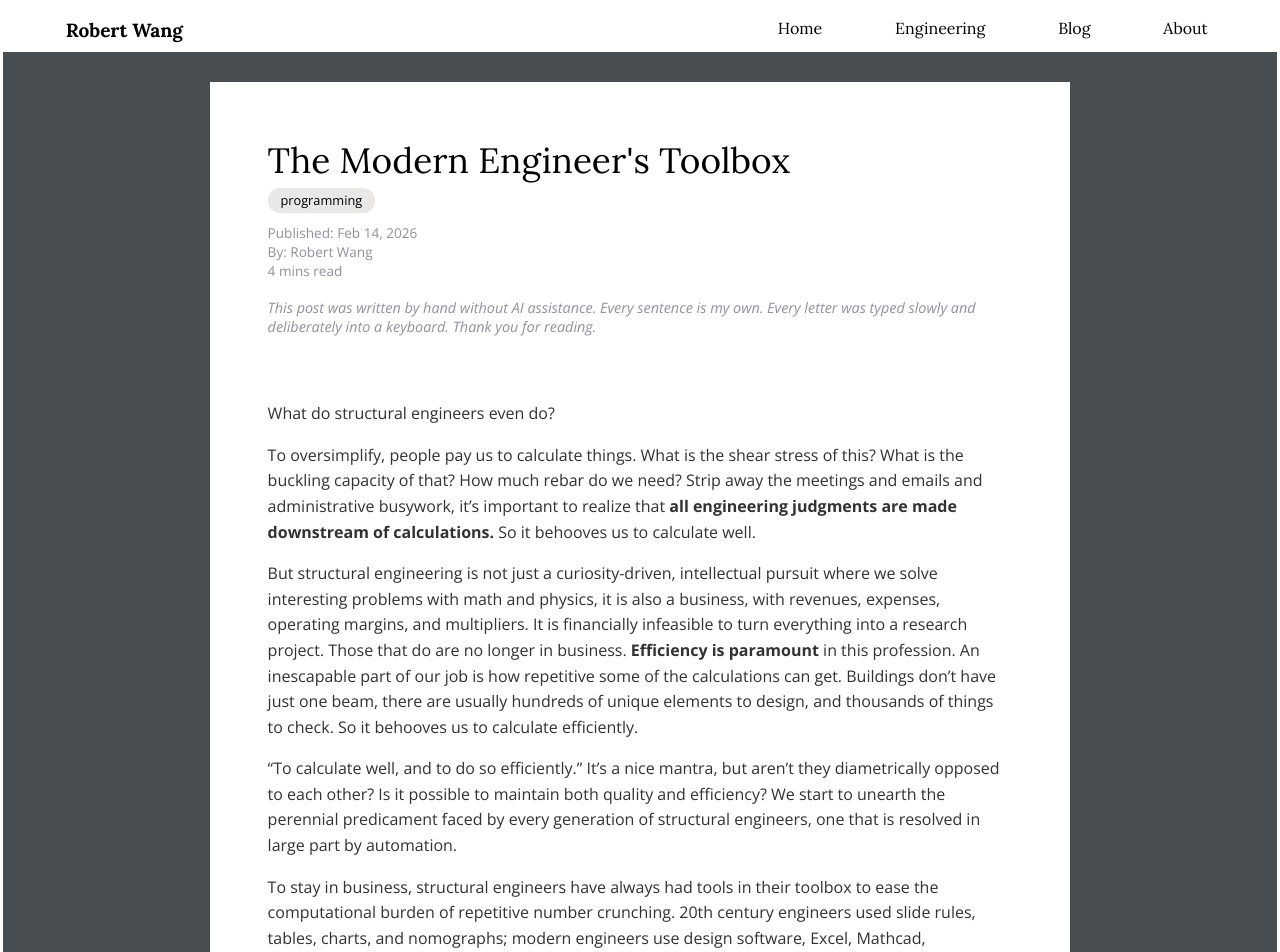
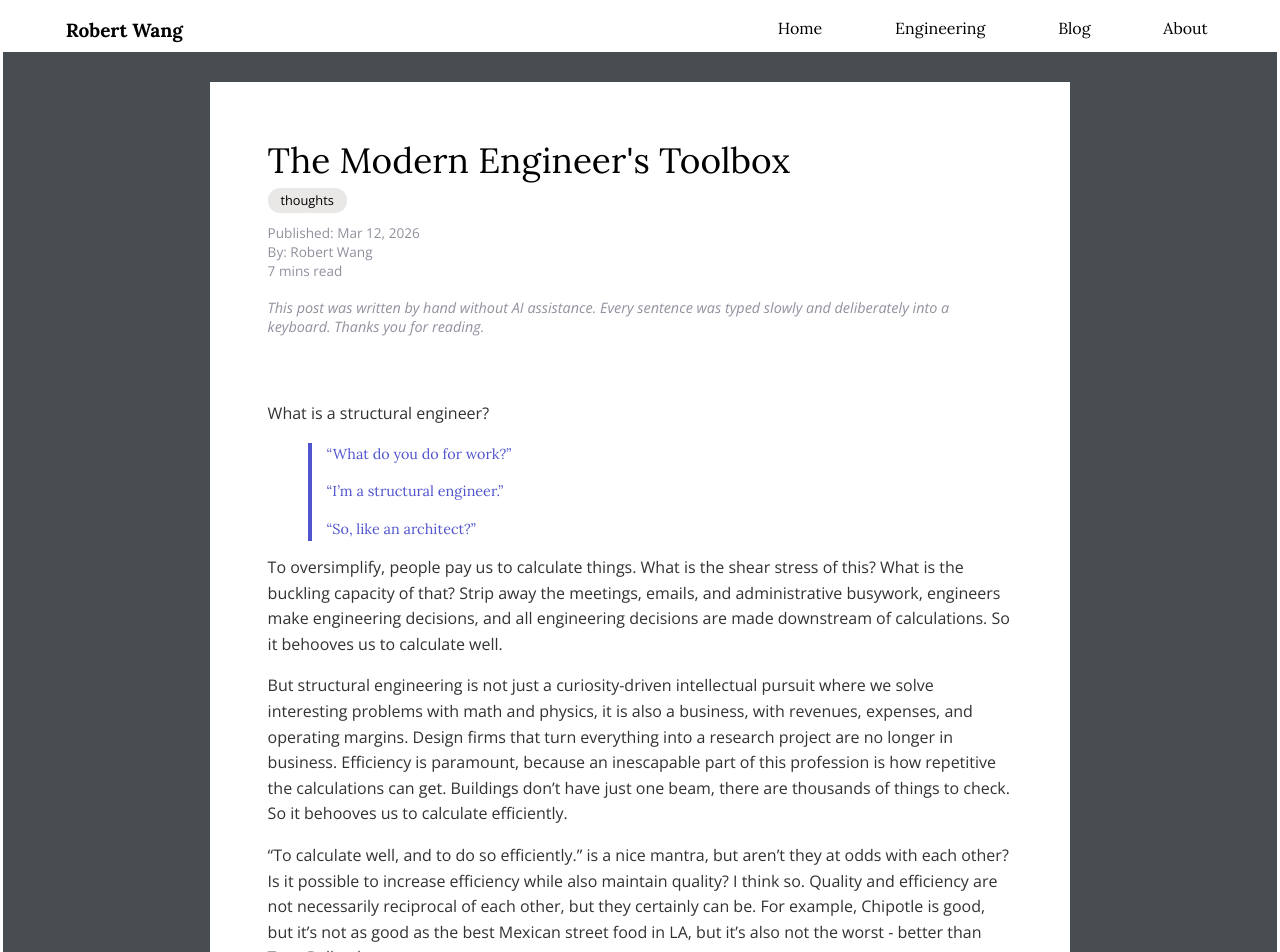
Before and after one commit to wcfrobert/wcfrobert.github.io, a Jekyll site: the page built from _posts/2026-02-15-why-programming.md, in a window 1280 px wide. Shown: the top 952 px of the page. Built offline with Jekyll 4.4.1, drawn with Linux system fonts in a browser that asks for light colours; comment, search, counter and statistics services are not loaded; some of the changed text lies outside the part shown.

Commit message:
revisions to latest article

```diff
--- a/_layouts/blog-post.html
+++ b/_layouts/blog-post.html
@@ -90,7 +90,7 @@
           read
           <div style="margin-bottom: 18px;"></div>
 
-          <div style="font-style:italic; font-size:0.9rem;">This post was written by hand without AI assistance. Every sentence is my own. Every letter was typed slowly and deliberately into a keyboard. Thank you for reading.</div>
+          <div style="font-style:italic; font-size:0.9rem;">This post was written by hand without AI assistance. Every sentence was typed slowly and deliberately into a keyboard. Thanks you for reading.</div>
 
         </div>
 
@@ -182,7 +182,7 @@
       </g>
     </svg>
     <div class="copyright-footer">&copy; 2021 - {{ "now" | date: "%Y" }} Robert Wang</div>
-    <div class="copyright-footer">Designed by RW with love. Powered by Jekyll + GitHub Pages</div>
+    <div class="copyright-footer" style="font-style: italic;">Make the world a bit better.</div>
   </footer>
 
   <script id="dsq-count-scr" src="//robwang-io.disqus.com/count.js" async></script>
--- a/_layouts/typical.html
+++ b/_layouts/typical.html
@@ -101,7 +101,7 @@
       </g>
     </svg>
     <div class="copyright-footer">&copy; 2021 - {{ "now" | date: "%Y" }} Robert Wang</div>
-    <div class="copyright-footer">Designed by RW with love. Powered by Jekyll + GitHub Pages</div>
+    <div class="copyright-footer" style="font-style: italic;">Make the world a bit better.</div>
   </footer>
 
 <!-- My Own JS -->
--- a/_posts/2026-02-15-why-programming.md
+++ b/_posts/2026-02-15-why-programming.md
@@ -3,21 +3,27 @@ layout: blog-post
 categories: engineering
 title: "The Modern Engineer's Toolbox"
 description: "on structural engineer's perennial obsession with automation"
-date: 2026-02-14
+date: 2026-03-12
 image: assets/img/blog/2025/etabs/etabs11.png
-tags: programming
+tags: thoughts
 typora-root-url: ./..
 ---
 
-What do structural engineers even do?
+What is a structural engineer?
 
-To oversimplify, people pay us to calculate things. What is the shear stress of this? What is the buckling capacity of that? How much rebar do we need? Strip away the meetings and emails and administrative busywork, it's important to realize that **all engineering judgments are made downstream of calculations.** So it behooves us to calculate well.
+> "What do you do for work?"
+>
+> "I'm a structural engineer."
+>
+> "So, like an architect?"
 
-But structural engineering is not just a curiosity-driven, intellectual pursuit where we solve interesting problems with math and physics, it is also a business, with revenues, expenses, operating margins, and multipliers. It is financially infeasible to turn everything into a research project. Those that do are no longer in business. **Efficiency is paramount** in this profession. An inescapable part of our job is how repetitive some of the calculations can get. Buildings don't have just one beam, there are usually hundreds of unique elements to design, and thousands of things to check. So it behooves us to calculate efficiently.
+To oversimplify, people pay us to calculate things. What is the shear stress of this? What is the buckling capacity of that? Strip away the meetings, emails, and administrative busywork, engineers make engineering decisions, and all engineering decisions are made downstream of calculations. So it behooves us to calculate well.
 
-"To calculate well, and to do so efficiently." It's a nice mantra, but aren't they diametrically opposed to each other? Is it possible to maintain both quality and efficiency? We start to unearth the perennial predicament faced by every generation of structural engineers, one that is resolved in large part by automation.
+But structural engineering is not just a curiosity-driven intellectual pursuit where we solve interesting problems with math and physics, it is also a business, with revenues, expenses, and operating margins. Design firms that turn everything into a research project are no longer in business. Efficiency is paramount, because an inescapable part of this profession is how repetitive the calculations can get. Buildings don't have just one beam, there are thousands of things to check. So it behooves us to calculate efficiently.
 
-To stay in business, structural engineers have always had tools in their toolbox to ease the computational burden of repetitive number crunching. 20th century engineers used slide rules, tables, charts, and nomographs; modern engineers use design software, Excel, Mathcad, grasshopper.
+"To calculate well, and to do so efficiently." is a nice mantra, but aren't they at odds with each other? Is it possible to increase efficiency while also maintain quality? I think so. Quality and efficiency are not necessarily reciprocal of each other, but they certainly can be. For example, Chipotle is good, but it's not as good as the best Mexican street food in LA, but it's also not the worst - better than Taco Bell at least.
+
+It turns out, every generation of structural engineers have had tools in their toolbox to ease the computational burden of repetitive number crunching. 20th century engineers used slide rules, charts, and nomographs; modern engineers use FEM software, Excel, and grasshopper.
 
 <img src="/assets/img/blog/2025/etabs/etabs11.png" style="width:60%;"/>
 *Graphic Statics was used in the 19th century by engineers to graphically compute forces in truss structures. The sketch above is the first working drawing of the Salginatobel Bridge by Robert Maillart in 1928. Figure from [(Fivet & Zastavni, 2011)](https://www.researchgate.net/publication/260123151_Robert_Maillart's_key_methods_from_the_Salginatobel_Bridge_design_process_1928])*
@@ -28,24 +34,33 @@ To stay in business, structural engineers have always had tools in their toolbox
 <img src="/assets/img/blog/2025/etabs/etabs13.png" style="width:100%;"/>
 *Highly intricate nomographs were created in the 20th century to assist engineers with repetitive design tasks. Rather than solving lengthy math formulas, engineers can just connect a few lines to get the answer. The nomograph on the left is for column effective length factor (k) which is still in the 2022 AISC steel design manual. The nomograph on the right was used in the 1960s to find the required moment of inertia for beam design (taken from Blodgett's Design of Welded Structures, 1966)*
 
+Here's another fun snipper from Blodgett's textbook. In structural engineering, welds are often treated as one-dimensional "lines". As such, weld stresses are often expressed in force per unit length (e.g. kip/in) rather than force per unit area (e.g. ksi). The main reason behind this convention is to avoid the thorny problem of stress transformation, but the other significant reason is related to slide rule usage:
+
+> "[*On the line approximation for determining section properties*] With a thin section, the inside dimension is almost as large as the outside dimension; and, in most cases, the property of the section varies as the cubes of these two dimensions. This means dealing with the difference between two very large numbers. In order to get any accuracy, **it would be necessary to calculate this out by longhand or by using logarithms rather than use the usual slide rule** [*emphasis mine*]. To simplify the problem, the section may be treated as a line, having no thickness."
+
+Not long after Blodgett's textbook was published, we enter the electronic calculator era:
+
 <img src="/assets/img/blog/2025/etabs/etabs14.png" style="width:70%;"/>
 *On the left we have the HP-35 pocket calculator, which sold for 395 dollars each in 1972 (3,000 dollars in 2024). The wide-spread introduction of scientific calculators marked the end of the slide rule era. Calculator usage continues to this day. Most college and licensing exams still require calculators. On the right is another familiar sight. in this case it's a wide-flange beam-column selection table provided by AISC in 2017. This one is from the [15th ed manual companion](https://www.aisc.org/publications/steel-construction-manual-resources/15th-ed-steel-construction-manual/manual-companion-for-15th-edition/)*
 
 <img src="/assets/img/blog/2025/etabs/etabs15.png" style="width:80%;"/>
 *Toolbox of a modern day structural engineers. A weird mélange of software and tools*
 
-Evidently the job description of a structural engineer has changed over the years. Modern engineers rely on advanced FEM software, intricate spreadsheets, Rhino, acres of grasshopper scripts, BIM, Python, Tekla, Speckle, and an assortment of tools that all sound like gibberish to any engineer born before the 1970s.
+Modern engineers rely on advanced FEM software, intricate spreadsheets, acres of grasshopper scripts, Python, Rhino, Tekla, Speckle, and an assortment of tools that sounds like absolute gibberish to any engineer born before the 1970s. Modern building projects require the design of thousands of elements, checking each for dozens of failure modes under hundreds of load cases (have you seen the ASCE 7 wind chapters?), through multiple design iterations. We need to keep track of all this data, process it, visualize it, save it to a database, automate it, parametrize it, transfer it between software.
 
-Modern building projects require the design of thousands of elements, checking each for dozens of failure modes under hundreds of load cases, through multiple design iterations. We need to keep track of all this data, process it, visualize it, save it to a database, automate it, parametrize it, transfer it between software.
+**Gone are the days of paper, pencils, and calculators. Nowadays, engineers are preoccupied with data, algorithms, and python.**
 
-Gone are the days of paper, pencils, and calculators. Nowadays, engineers are preoccupied with data, algorithms, and python.
-
-### Should I Learn to Code?
-
-I finally have a non-boring answer to this question. My usual answer involves an endless rant about how programming is a career accelerant; how it's a highly valued skillset; how you get to do things that look like magic to project managers; how you get put on cool projects; how it's just plain fun.
+"Should I learn programming?". I finally have a non-boring answer to this question. My usual answer involves an endless rant about how programming is a career accelerant; how it's a highly valued skillset; how you get to do things that look like magic to project managers; how you get put on cool projects; how it's just plain fun.
 
 But you probably knew all that. Not to mention I get somewhat self-conscious selling programming like this. It's like an insurance agent telling you how badly you need life insurance. Of course I would say that - as I type into his markdown editor to finish this post on my personal website with 4 years worth of HTML, CSS, JS accumulated, hosted on GitHub which also happens to be where I store my half-a-dozen open-source coding projects.
 
-My new answer is a bit more tongue-in-cheek answer. Basically:
+My new answer is a bit more tongue-in-cheek. Basically, if you are a structural engineer in 2026, it's likely that you are programming already (excel is programming). With modern workloads and complexity, you simply can't afford *not to*. If you need to program, might as well go all the way. Excel and various forms of visual programming (grasshopper) are far too limiting; it's like living with blinders on. Give programming a try! Scripting is enough, you don't need to learn software development. The learning curve is flatter than ever with AI.[^1]
 
-If you are a structural engineer in 2026, you are probably programming already in one form or another (excel is programming). With modern workloads and complexity, you simply cannot afford *not to*. It is inevitable. Python scripting - along with design tables, nomographs, calculators, Excel - is just the next valuable tool in the structural engineer's toolbox.
+Python scripting - perhaps more broadly the ability to think computationally - is fast becoming a prerequisite to this profession.  I think this development is perfectly natural. Like slide rules, nomographs, and calculators, python scripting will be another tool in the structural engineer's ever-expanding toolbox.
+
+<hr>
+
+**Footnotes**
+
+[^1]: If AI can program for me, why learn programming? Seems like a waste of time. I might address this in a full blog post in the future. But the short answer is: you still need to possess the process knowledge and know the vocabulary. We have FEM software, so is it pointless teaching undergraduate students about Euler-Bernoulli beams? Just use SAP2000 bro? To borrow a concept from Simon Willison: you need to ["hoard things you know how to do"](https://simonwillison.net/guides/agentic-engineering-patterns/hoard-things-you-know-how-to-do/). You need to know what is possible; you need to be able to articulate what you want. AI is a fast car, but it's empty and still needs a driver. As long as humans are still in the loop, the quality of the driver matters[^2].
+[^2]:But there is a small, non-negligible, chance that humans will eventually be removed from the loop too. Like AI in chess, it's possible that "human-in-the-loop" will just be objectively worse than pure AI. If that's the case, the world will be so radically different that any prediction is just science fiction: akin to Vikings predicting the next popular JavaScript framework. In any case, there's probably not much you can do in the AI maximalist scenario; so the next best thing is to prepare for the complement.
--- a/assets/css/style.css
+++ b/assets/css/style.css
@@ -935,8 +935,8 @@ h2::after {
 	color: rgb(80 84 206);
 	padding-left: 15px;
 	font-family: "lora", serif;
-	background-color: #f9f9f9;
-	font-size: 1.05rem;
+	background-color: #ffffff;
+	font-size: 0.9rem;
 }
 table {
 	border: 1px solid #ddd;
```
